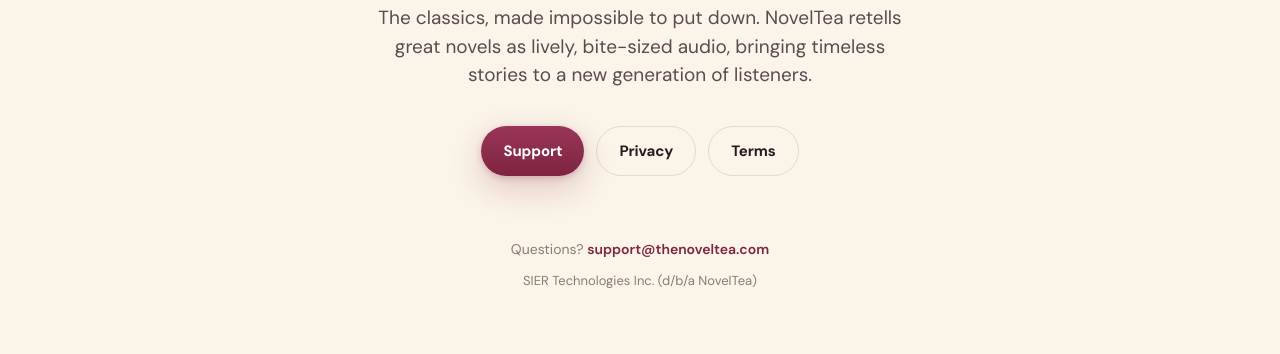
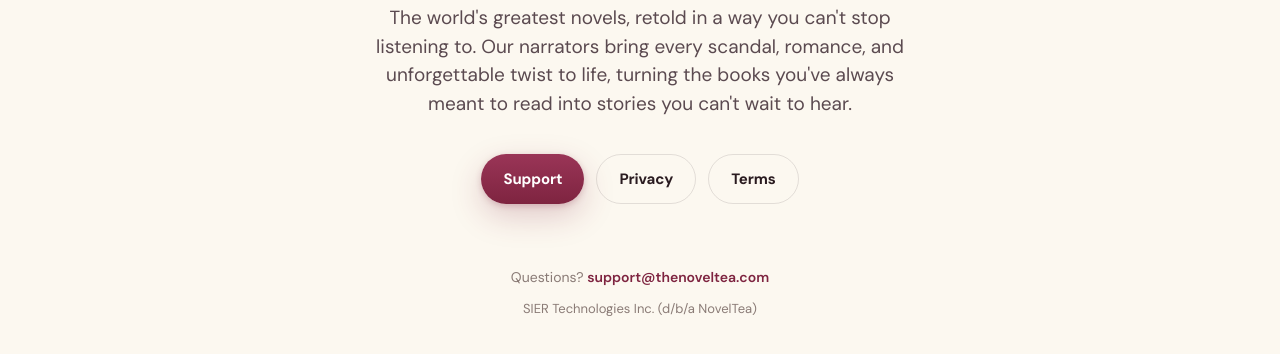
Before and after one commit to hiiii2341/noveltea-legal, a plain HTML site: page index.html in a window 1280 px wide. Shown: the part 408-762 px from the top of the page. Drawn offline with Linux system fonts and the light colour scheme.

Commit message:
Home: Henry's tagline; lighter background (#FCF8F0)

```diff
--- a/index.html
+++ b/index.html
@@ -4,11 +4,11 @@
   <meta charset="utf-8">
   <meta name="viewport" content="width=device-width, initial-scale=1">
   <title>NovelTea — Classic Novels, Drama Included</title>
-  <meta name="description" content="The classics, made impossible to put down. NovelTea retells great novels as lively, bite-sized audio, bringing timeless stories to a new generation of listeners.">
-  <meta name="theme-color" content="#FBF4E8">
+  <meta name="description" content="The world's greatest novels, retold in a way you can't stop listening to. Our narrators bring every scandal, romance, and unforgettable twist to life, turning the books you've always meant to read into stories you can't wait to hear.">
+  <meta name="theme-color" content="#FCF8F0">
   <link rel="icon" type="image/png" href="assets/favicon.png">
   <link rel="apple-touch-icon" href="assets/apple-touch-icon.png">
-  <link rel="stylesheet" href="shared.css?v=2">
+  <link rel="stylesheet" href="shared.css?v=3">
 </head>
 <body>
   <div class="top-nav">
@@ -29,7 +29,7 @@
     <img src="assets/logo.png" alt="NovelTea" style="width:112px;height:112px;border-radius:26px;margin:0 auto 28px;box-shadow:var(--shadow-md)">
     <div class="eyebrow" style="margin-bottom:16px">Classic novels, drama included</div>
     <h1 class="h-section wordmark" style="margin:0 0 18px">Novel<span class="tea">Tea.</span></h1>
-    <p class="lede" style="margin:0 auto 36px">The classics, made impossible to put down. NovelTea retells great novels as lively, bite-sized audio, bringing timeless stories to a new generation of listeners.</p>
+    <p class="lede" style="margin:0 auto 36px">The world's greatest novels, retold in a way you can't stop listening to. Our narrators bring every scandal, romance, and unforgettable twist to life, turning the books you've always meant to read into stories you can't wait to hear.</p>
 
     <div style="display:flex;gap:12px;justify-content:center;flex-wrap:wrap">
       <a href="support" class="btn btn-primary">Support</a>
--- a/shared.css
+++ b/shared.css
@@ -3,7 +3,7 @@
 @import url('https://fonts.googleapis.com/css2?family=DM+Sans:wght@400;500;600;700;800&family=Source+Serif+4:opsz,wght@8..60,800&display=swap');
 
 :root {
-  --cream: #FBF4E8;
+  --cream: #FCF8F0;
   --cream-2: #F3E6D3;
   --paper: #FFFFFF;
   --ink: #2A1B20;
```
Also changed, not shown: privacy.html (+2 -2 lines), support.html (+2 -2 lines), terms.html (+2 -2 lines).
